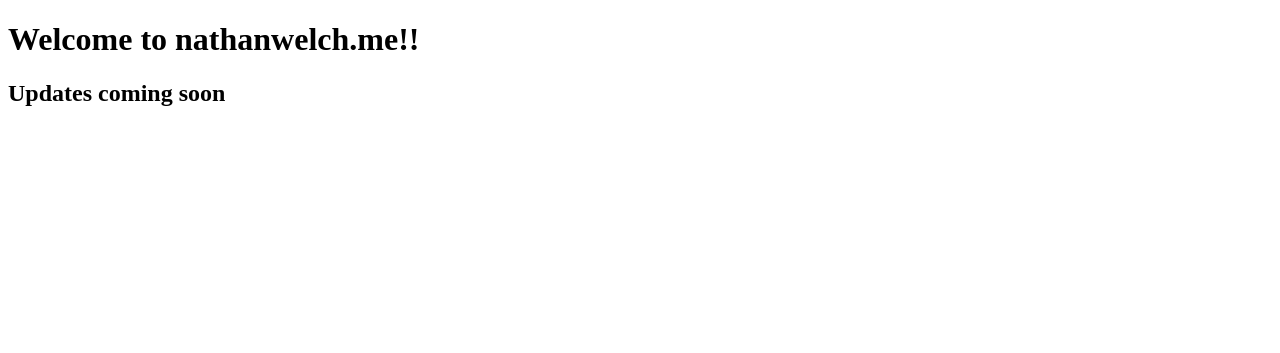
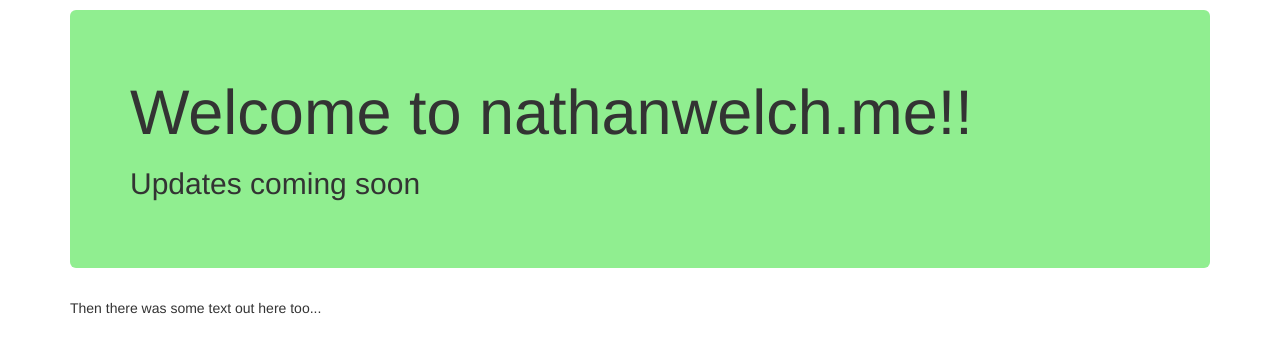
Before and after one commit to nawwx3/comicBase, a Flask app: page / in a window 1280 px wide. Shown: the top 353 px of the page. Run offline with Flask 2, Linux system fonts and the light colour scheme; some libraries are stand-ins or nearby versions.

Commit message:
jumbotron

```diff
--- /dev/null
+++ b/myWebsite/static/styles.css
@@ -0,0 +1,8 @@
+h1 {
+    color:blue;
+}
+
+.jumbotron {
+    background-color:lightgreen !important;
+    margin-top:10px;
+}
--- a/myWebsite/templates/index.html
+++ b/myWebsite/templates/index.html
@@ -1,11 +1,21 @@
 <!DOCTYPE html>
 <html>
   <head>
+    <link rel="stylesheet" href="../static/styles.css">
+    <link rel="stylesheet" href="https://maxcdn.bootstrapcdn.com/bootstrap/3.3.7/css/bootstrap.min.css">
     <title>nathanwelch.me</title>
+
   </head>
 
   <body>
-    <h1>Welcome to nathanwelch.me!!</h1>
-    <h2>Updates coming soon<h2>
+    <div class="container">
+      <div class="jumbotron">
+
+        <h1>Welcome to nathanwelch.me!!</h1>
+        <h2>Updates coming soon<h2>
+
+      </div>
+      <p>Then there was some text out here too...</p>
+    </div>
   </body>
 </html>
```
